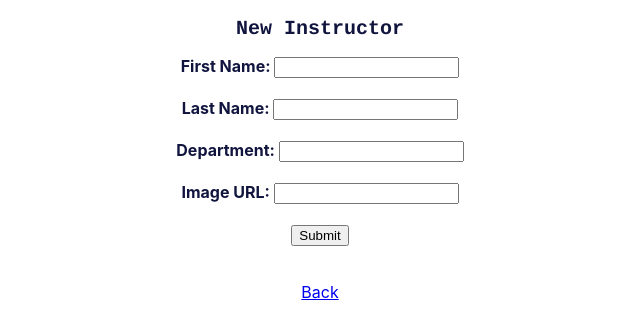
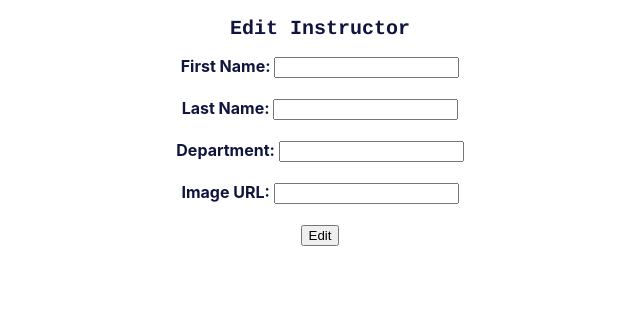
Before and after one commit to tsirobinson/webDevFinalFrontend, a React (Create React App) app: page /editinstructor/1 in a window 1280 px wide. Shown: the top 336 px of the page, without its empty margins (320-960 px from the left). Built offline with nearby package versions, Linux system fonts and the light colour scheme.

Commit message:
Added the EditInstructor full functionality not including Melissa's instructorView

```diff
--- a/src/components/containers/EditCourseContainer.js
+++ b/src/components/containers/EditCourseContainer.js
@@ -32,7 +32,7 @@ class EditCourseContainer extends Component {
       event.preventDefault();
       let course = {
         title: this.state.title,
-        tiemeslot: this.state.timeslot,
+        timeslot: this.state.timeslot,
         location: this.state.location,
         instructorId: this.state.instructorId
       }
--- a/src/components/containers/EditInstructorContainer.js
+++ b/src/components/containers/EditInstructorContainer.js
@@ -1,10 +1,8 @@
-import { Component } from 'react';
-import { connect } from 'react-redux';
+import React, { Component } from "react";
+import { connect } from "react-redux";
 import { Redirect } from 'react-router-dom';
-
-import EditInstructorView from '../views/NewInstructorView';
-import { editInstructorThunk } from '../../store/thunks';
-
+import { fetchCourseThunk, editInstructorThunk } from "../../store/thunks";
+import { EditInstructorView } from "../views";
 
 class EditInstructorContainer extends Component {
   constructor(props){
@@ -18,9 +16,10 @@ class EditInstructorContainer extends Component {
       redirectId: null
     };
 }
-
     // componentDidMount() {
-    //   console.log(this.props);
+    //     console.log(this.props);
+    //     //getting course ID from url
+    //     this.props.fetchCourse(this.props.match.params.id);
     // }
 
     handleChange = event => {
@@ -31,48 +30,62 @@ class EditInstructorContainer extends Component {
 
     handleSubmit = async event => {
       event.preventDefault();
-
       let instructor = {
         firstname: this.state.firstname,
-            timeslot: this.state.lastname,
+        lastname: this.state.lastname,
         department: this.state.department,
         imageUrl: this.state.imageUrl
       };
+      this.props.instructor.firstname = this.state.firstname;
+      this.props.instructor.lastname = this.state.lastname;
+      this.props.instructor.department = this.state.department;
+      this.props.instructor.imageUrl = this.state.imageUrl;
 
-        let newInstructor = await this.props.editInstructor(instructor.data);
+      await this.props.editInstructor(this.props.instructor);
 
       this.setState({
         firstname: "",
+        // instructor.firstname,
         lastname: "",
+        // instructor.lastname,
         department: "",
-          imageUrl: null,
+        // instructor.department,
+        imageUrl: "",
+        // instructor.imageUrl,
         redirect: true,
-          redirectId: newInstructor.id
+        redirectId: instructor.id
       });
     }
 
-    componentWillUnmount() {
-        this.setState({redirect: false, redirectId: null});
-    }
-
-    render() {
-      //go to single instructor view of newly created instructor
+    render () {
       if(this.state.redirect) {
         return (<Redirect to={`/instructor/${this.state.redirectId}`}/>)
       }
         return (
+
             <EditInstructorView
                 handleChange = {this.handleChange}
                 handleSubmit={this.handleSubmit}
+                instructor={this.props.instructor}
+                editInstructor={this.props.editInstructor}
             />
         );
     }
-}
+};
 
+// map state to props
+const mapState = (state) => {
+    return {
+      instructor: state.instructor,
+    };
+  };
+
+// map dispatch to props
 const mapDispatch = (dispatch) => {
-    return({
+    return {
+      fetchCourse: (id) => dispatch(fetchCourseThunk(id)),
       editInstructor: (instructor) => dispatch(editInstructorThunk(instructor)),
-    })
-}
+    };
+  };
 
-export default connect(null, mapDispatch)(EditInstructorContainer);
+  export default connect(mapState, mapDispatch)(EditInstructorContainer);
```
Also changed, not shown: src/components/containers/AllInstructorsContainer.js (+6 -6 lines), src/components/views/AllInstructorsView.js (+5 -5 lines), src/components/views/EditInstructorView.js (+3 -4 lines). Lines whose indentation alone changed are shown as unchanged.
